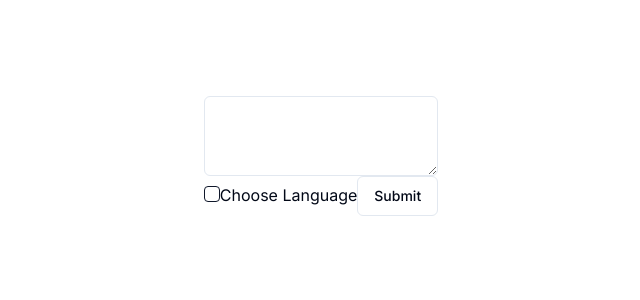
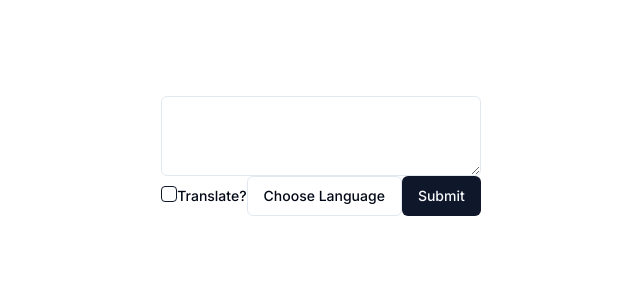
Before and after one commit to ari-denary/family-transcribe, a Next.js app: page / in a window 1280 px wide. Shown: the top 300 px of the page, without its empty margins (319-959 px from the left). Built offline with nearby package versions, Linux system fonts and the light colour scheme.

Commit message:
add label, update buttons

```diff
--- a/app/SummaryForm.tsx
+++ b/app/SummaryForm.tsx
@@ -4,6 +4,7 @@ import { useState } from 'react'
 import { Textarea } from "@/components/ui/textarea"
 import { Checkbox } from "@/components/ui/checkbox"
 import { Button } from "@/components/ui/button"
+import { Label } from "@/components/ui/label"
 import {
   DropdownMenu,
   DropdownMenuContent,
@@ -57,9 +58,12 @@ export default function SummaryForm(){
   return (
     <form onSubmit={handleSubmit} onChange={handleChange}>
       <Textarea name="text" onChange={handleChange}/>
-      <Checkbox name="translate" onChange={handleChange}/>
+      <Checkbox id="translate" name="translate" onChange={handleChange}/>
+      <Label htmlFor="translate">Translate?</Label>
       <DropdownMenu>
-          <DropdownMenuTrigger disabled={!form.translate}>Choose Language</DropdownMenuTrigger>
+          <DropdownMenuTrigger disabled={!form.translate}>
+            <Button variant="outline">Choose Language</Button>
+          </DropdownMenuTrigger>
           <DropdownMenuContent>
           <DropdownMenuLabel>Language</DropdownMenuLabel>
           <DropdownMenuSeparator />
@@ -80,7 +84,7 @@ export default function SummaryForm(){
           </DropdownMenuRadioGroup>
           </DropdownMenuContent>
       </DropdownMenu>
-      <Button variant="outline" onSubmit={handleSubmit}>Submit</Button>
+      <Button onSubmit={handleSubmit}>Submit</Button>
     </form>
   );
 }
```
